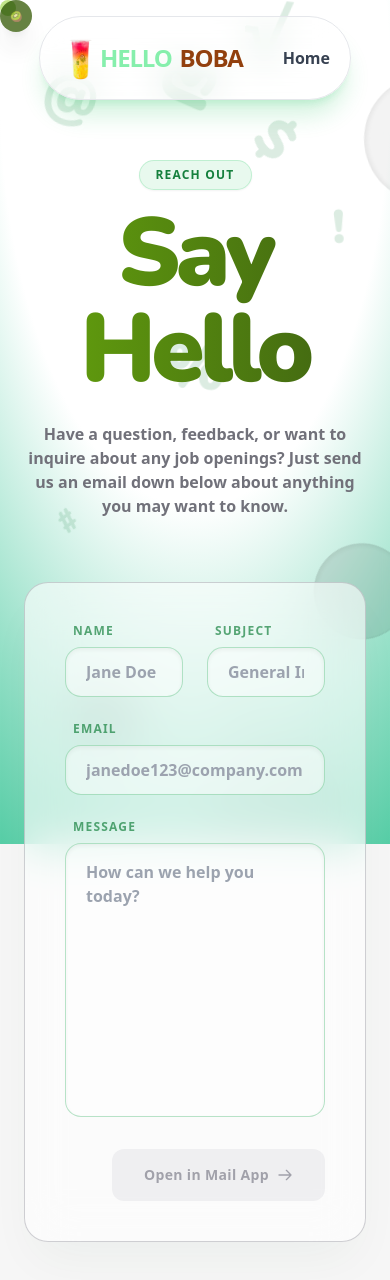
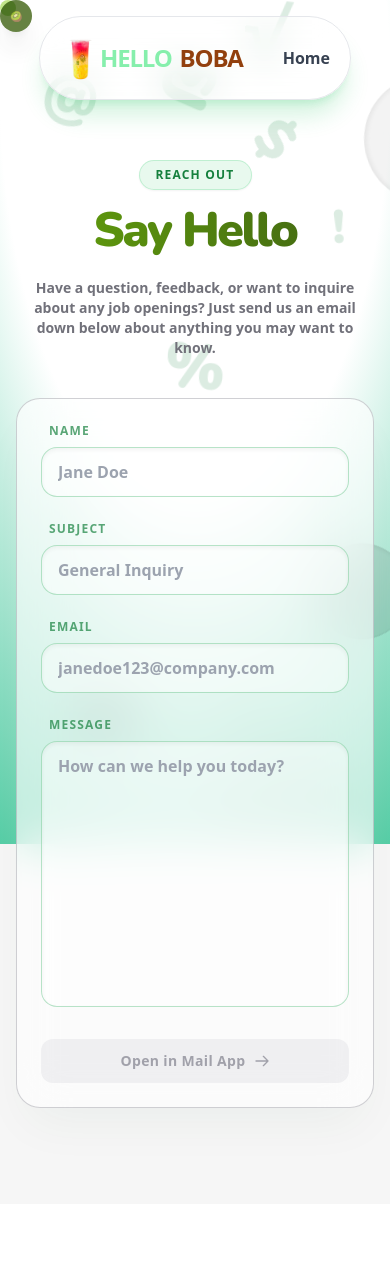
Before and after one commit to Jowohny/HelloBoba, a Nuxt app: page /contact in a window 390 px wide. Shown: the top 1280 px of the page. After the commit the page ends 1204 px from the top, so only its background shows below. Built offline with nearby package versions, Linux system fonts and the light colour scheme.

Commit message:
contact page responsive design
mobile >:(

```diff
--- a/app/pages/contact.vue
+++ b/app/pages/contact.vue
@@ -194,7 +194,7 @@ onMounted(() => {
 </script>
 
 <template>
-  <div class="min-h-screen pt-40 pb-24 px-6 relative z-10 overflow-hidden">
+  <div class="min-h-screen pt-40 pb-24 px-4 md:px-6 relative z-10 overflow-hidden">
     <div class="fixed inset-0 w-full h-full -z-10 overflow-hidden">
       <div
         class="absolute inset-0 z-[5]"
@@ -223,23 +223,23 @@ onMounted(() => {
     <div class="max-w-4xl mx-auto relative z-50">
       <div
         ref="headerRef"
-				class="text-center mb-16 opacity-0"
+        class="text-center mb-10 md:mb-16 opacity-0"
       >
         <span class="inline-block px-4 py-1.5 mb-4 rounded-full border border-green-500/20 bg-green-500/10 text-green-700 font-bold tracking-widest text-xs uppercase backdrop-blur-sm shadow-sm">
           Reach Out
         </span>
-				<h1 class="text-transparent bg-clip-text bg-gradient-to-r from-[#65a30d] to-[#3f6212] text-8xl tracking-tighter font-black font-sans pb-2">
+        <h1 class="text-transparent bg-clip-text bg-gradient-to-r from-[#65a30d] to-[#3f6212] text-5xl md:text-8xl tracking-tighter font-black font-sans pb-2">
           Say Hello
         </h1>
-				<p class="text-zinc-500 font-semibold mt-4 max-w-lg mx-auto">
+        <p class="text-zinc-500 font-semibold mt-4 max-w-lg mx-auto text-sm md:text-base">
           Have a question, feedback, or want to inquire about any job openings? Just send us an email down below about anything you may want to know.
         </p>
       </div>
       <div
         ref="cardRef"
-				class="w-full flex flex-col gap-6 text-left mx-auto bg-white/60 backdrop-blur-xl rounded-3xl shadow-green-900/5 border border-3 border-zinc-400/50 p-10 shadow-2xl z-20 opacity-0"
+        class="w-full flex flex-col gap-6 text-left mx-auto bg-white/60 backdrop-blur-xl rounded-3xl shadow-green-900/5 border border-3 border-zinc-400/50 p-6 md:p-10 shadow-2xl z-20 opacity-0"
       >
-				<div class="grid grid-cols-2 gap-6 opacity-0">
+        <div class="grid grid-cols-1 md:grid-cols-2 gap-6 opacity-0">
           <div class="flex flex-col gap-2">
             <label for="name" class="text-xs font-black uppercase tracking-widest text-green-700/70 ml-2 cursor-none">Name</label>
             <input
@@ -247,7 +247,7 @@ onMounted(() => {
               v-model="name"
               type="text"
               placeholder="Jane Doe"
-							class="w-full bg-white/50 border border-green-600/30 focus:border-green-500 rounded-2xl px-5 py-3 text-zinc-700 font-semibold outline-none transition-colors shadow-inner cursor-none"
+              class="w-full bg-white/50 border border-green-600/30 focus:border-green-500 rounded-2xl px-4 py-3 md:px-5 md:py-3 text-zinc-700 font-semibold outline-none transition-colors shadow-inner cursor-none"
               @mouseenter="currentHover = true"
               @mouseleave="currentHover = false"
             >
@@ -260,21 +260,21 @@ onMounted(() => {
               v-model="subject"
               type="text"
               placeholder="General Inquiry"
-							class="w-full bg-white/50 border border-green-600/30 focus:border-green-500 rounded-2xl px-5 py-3 text-zinc-700 font-semibold outline-none transition-colors shadow-inner cursor-none"
+              class="w-full bg-white/50 border border-green-600/30 focus:border-green-500 rounded-2xl px-4 py-3 md:px-5 md:py-3 text-zinc-700 font-semibold outline-none transition-colors shadow-inner cursor-none"
               @mouseenter="currentHover = true"
               @mouseleave="currentHover = false"
             >
           </div>
         </div>
 
-				<div class="flex flex-col col-span-2 gap-2 opacity-0">
+        <div class="flex flex-col col-span-1 md:col-span-2 gap-2 opacity-0">
           <label for="email" class="text-xs font-black uppercase tracking-widest text-green-700/70 ml-2 cursor-none">Email</label>
           <input
             id="email"
             v-model="email"
             type="text"
             placeholder="janedoe123@company.com"
-						class="w-full bg-white/50 border border-green-600/30 focus:border-green-500 rounded-2xl px-5 py-3 text-zinc-700 font-semibold outline-none transition-colors shadow-inner cursor-none"
+            class="w-full bg-white/50 border border-green-600/30 focus:border-green-500 rounded-2xl px-4 py-3 md:px-5 md:py-3 text-zinc-700 font-semibold outline-none transition-colors shadow-inner cursor-none"
             @mouseenter="currentHover = true"
             @mouseleave="currentHover = false"
           >
@@ -287,7 +287,7 @@ onMounted(() => {
             v-model="message"
             rows="10"
             placeholder="How can we help you today?"
-						class="w-full bg-white/50 border border-green-600/30 focus:border-green-500 rounded-2xl px-5 py-4 text-zinc-700 font-semibold outline-none transition-colors shadow-inner resize-none cursor-none"
+            class="w-full bg-white/50 border border-green-600/30 focus:border-green-500 rounded-2xl px-4 py-3 md:px-5 md:py-4 text-zinc-700 font-semibold outline-none transition-colors shadow-inner resize-none cursor-none"
             @mouseenter="currentHover = true"
             @mouseleave="currentHover = false"
           />
@@ -297,7 +297,7 @@ onMounted(() => {
           <a
             :href="name && message ? mailtoLink : 'javascript:void(0)'"
             :class="[
-							'inline-flex items-center justify-center px-8 py-4 rounded-xl font-bold text-sm tracking-wide transition-all duration-300 cursor-none',
+              'inline-flex items-center justify-center w-full md:w-auto px-6 py-3 md:px-8 md:py-4 rounded-xl font-bold text-sm tracking-wide transition-all duration-300 cursor-none',
               name && message
                 ? 'bg-gradient-to-r from-[#65a30d] to-[#4d7c0f] text-white shadow-lg shadow-green-600/30 hover:scale-105'
                 : 'bg-zinc-200/50 text-zinc-400'
```
Lines whose indentation alone changed are shown as unchanged.
